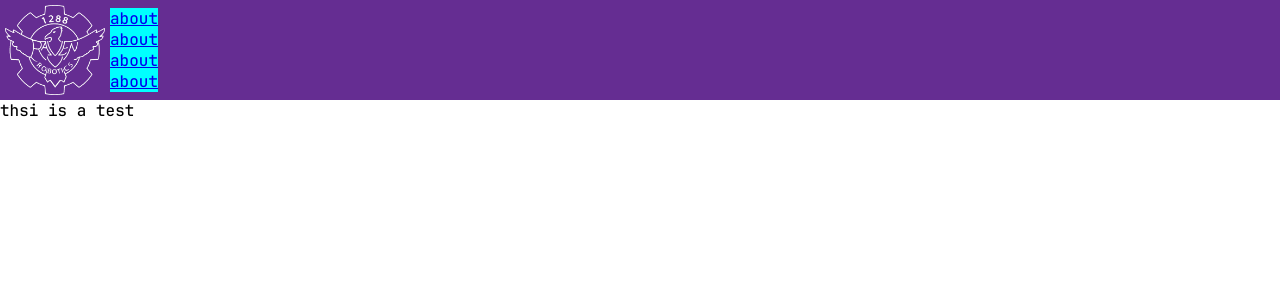
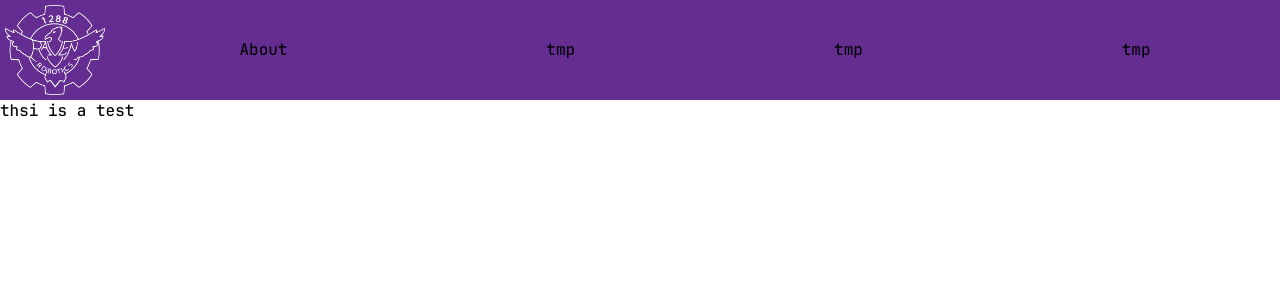
Before and after one commit to R-venRobotics1288/raven-website_-MIRROR-, a SvelteKit app: page /about in a window 1280 px wide. Shown: the top 300 px of the page. Built offline with nearby package versions, Linux system fonts and the light colour scheme.

Commit message:
relocate styles to dedicated file

```diff
--- a/src/routes/main_header.svelte
+++ b/src/routes/main_header.svelte
@@ -8,16 +8,16 @@
     <a href="/"><img src={dark_raven} alt="Dark Raven Robotics logo" width="100px" class="dark_raven"/></a>
     <div class="nav">
         <div class="nav-child">
-            <a href="/about">about</a>
+            <a href="/about" class="nav-child-text">About</a>
         </div>
         <div class="nav-child">
-            <a href="/about">about</a>
+            <a href="/" class="nav-child-text">tmp</a>
         </div>
         <div class="nav-child">
-            <a href="/about">about</a>
+            <a href="/" class="nav-child-text">tmp</a>
         </div>
         <div class="nav-child">
-            <a href="/about">about</a>
+            <a href="/" class="nav-child-text">tmp</a>
         </div>
     </div>
 </div>
@@ -49,9 +49,18 @@
         display: none;
     }
     .nav {
-        background-color: aliceblue;
+        display: flex;
+        flex-grow: 4;
     }
     .nav-child {
-        background-color: aqua;
-;    }
+        justify-content: center;
+        flex-grow: 4;
+        display: flex;
+        color: inherit;
+        text-decoration: none;
+    }
+    .nav-child-text {
+        text-decoration: none;
+        color: inherit;
+    }
 </style>
--- /dev/null
+++ b/src/routes/styling.svelte
@@ -0,0 +1,6 @@
+<style>
+    :global(body.dark) {
+        background-color: hsl(0, 0%, 6%);
+        color: #9966cc;
+    }
+</style>
```
Also changed, not shown: src/routes/+page.svelte (+1 -82 lines).
